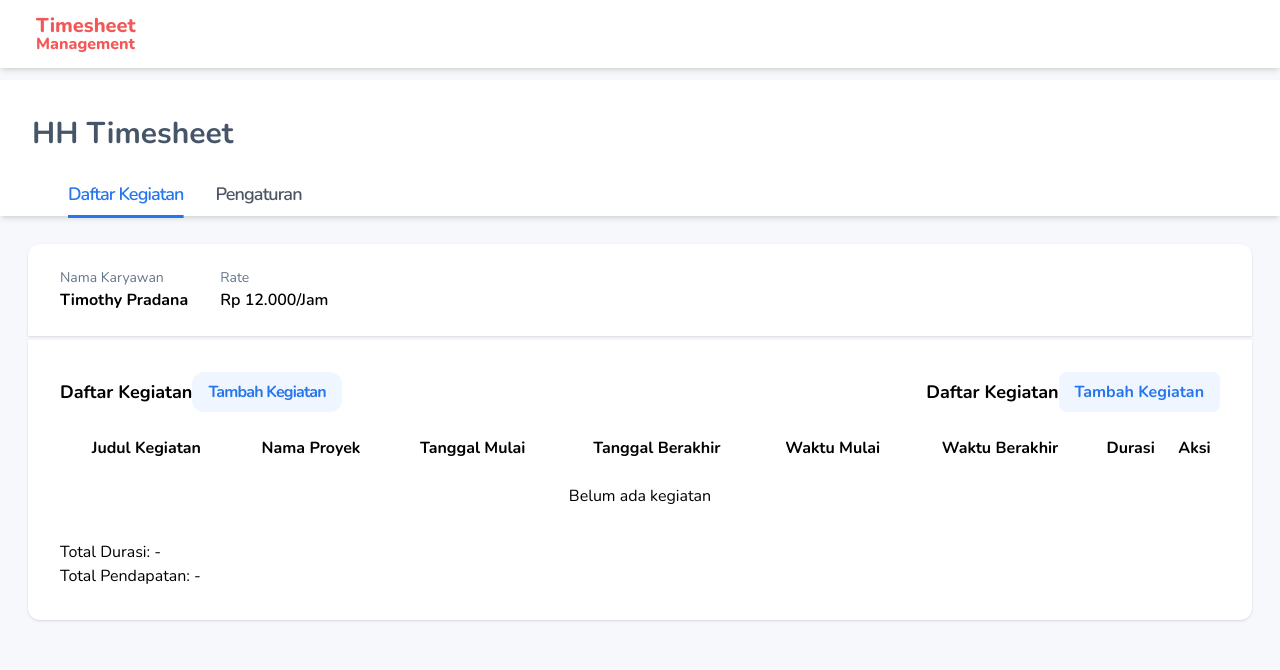
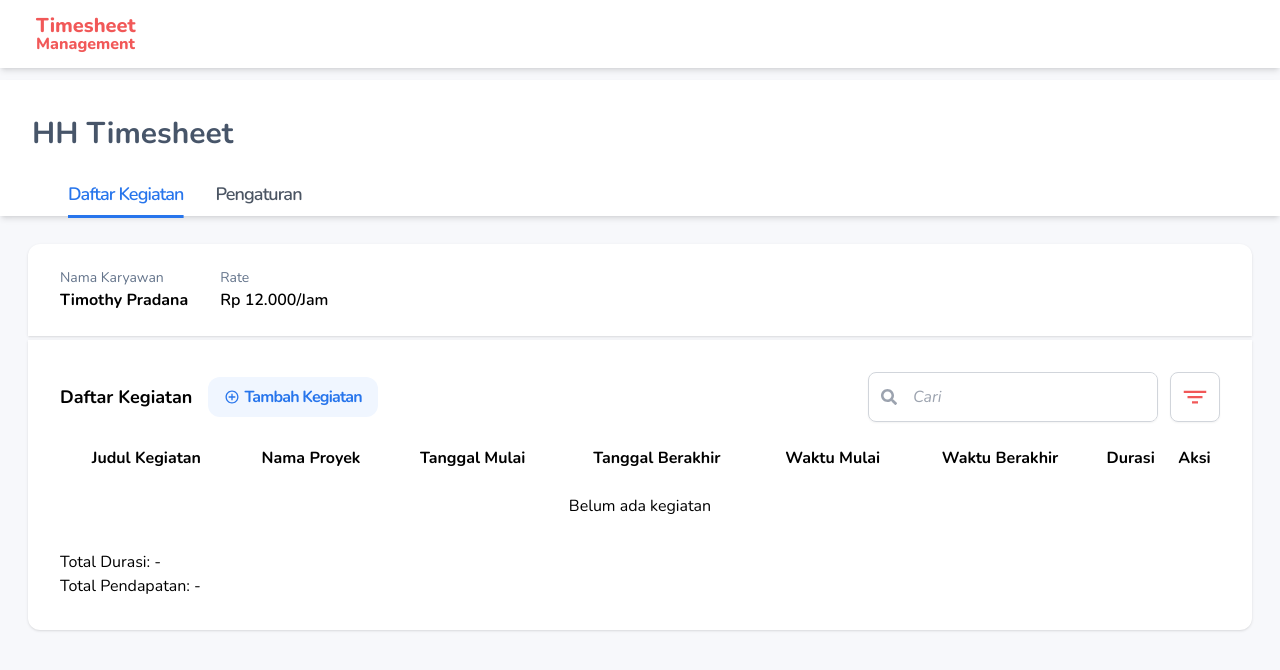
Before and after one commit to naeljeff/happy-homes-test, a React (Create React App) app: page / in a window 1280 px wide. Shown: the top 670 px of the page. Built offline with nearby package versions, Linux system fonts and the light colour scheme.

Commit message:
Added searchbar in daftar kegiatan

```diff
--- a/src/Components/DaftarKegiatan.jsx
+++ b/src/Components/DaftarKegiatan.jsx
@@ -1,3 +1,6 @@
+import { IoMdAddCircleOutline } from "react-icons/io";
+import SearchBar from "./SearchBar";
+
 const DaftarKegiatan = () => {
   return (
     <>
@@ -19,15 +22,15 @@ const DaftarKegiatan = () => {
           <div className="flex justify-between">
             <div className="flex items-center mb-4">
               <h3 className="text-lg font-bold">Daftar Kegiatan</h3>
-              <button className="bg-[#F0F6FF] text-[#2775EC] font-bold px-4 py-2 rounded-xl tracking-tighter">
-                Tambah Kegiatan
+              <button className="bg-[#F0F6FF] text-[#2775EC] font-bold ml-4 px-4 py-2 rounded-xl tracking-tighter">
+                <div className="flex">
+                  <IoMdAddCircleOutline className="mt-1 mr-1" />
+                  Tambah Kegiatan
+                </div>
               </button>
             </div>
-            <div className="flex items-center mb-4">
-              <h3 className="text-lg font-bold">Daftar Kegiatan</h3>
-              <button className="bg-[#F0F6FF] text-[#2775EC] font-bold px-4 py-2 rounded-lg">
-                Tambah Kegiatan
-              </button>
+            <div className="flex mb-4">
+              <SearchBar />
             </div>
           </div>
 
--- /dev/null
+++ b/src/Components/SearchBar.jsx
@@ -0,0 +1,37 @@
+import { useState } from "react";
+import { FaSearch} from "react-icons/fa";
+import { IoFilterSharp } from "react-icons/io5";
+
+const SearchBar = () => {
+  const [searchList, setSearchList] = useState("");
+
+  return (
+    <>
+      <div className="flex items-center border border-gray-300 rounded-lg overflow-hidden shadow-sm focus:outline-none focus-within:border-[#F15858] focus-within:ring-1 focus-within:ring-[#F15858] mr-3">
+        <div className="flex items-center pl-3">
+          <FaSearch className="text-gray-400" />
+        </div>
+        <input
+          onChange={(event) => setSearchList(event.target.value)}
+          type="text"
+          value={searchList}
+          className="w-100 pl-4 py-3 px-10 text-slate-700 bg-white rounded-md outline-none focus:ring-0 placeholder:italic"
+          placeholder="Cari"
+        />
+      </div>
+
+      <div className="flex items-center border border-gray-300 rounded-lg overflow-hidden shadow-sm">
+        <div>
+          <button className="relative flex items-center p-3">
+            <IoFilterSharp size={24} className={`text-[#F15858]`} />
+            {searchList && (
+              <span className="absolute bg-[#2775EC] border-2 border-white rounded-full w-3 h-3 -top-2.5 right-1 m-1 mt-5" />
+            )}
+          </button>
+        </div>
+      </div>
+    </>
+  );
+};
+
+export default SearchBar;
```
